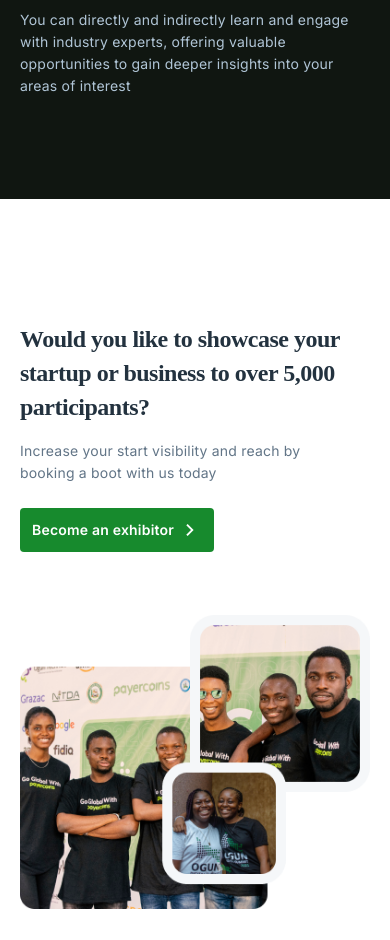
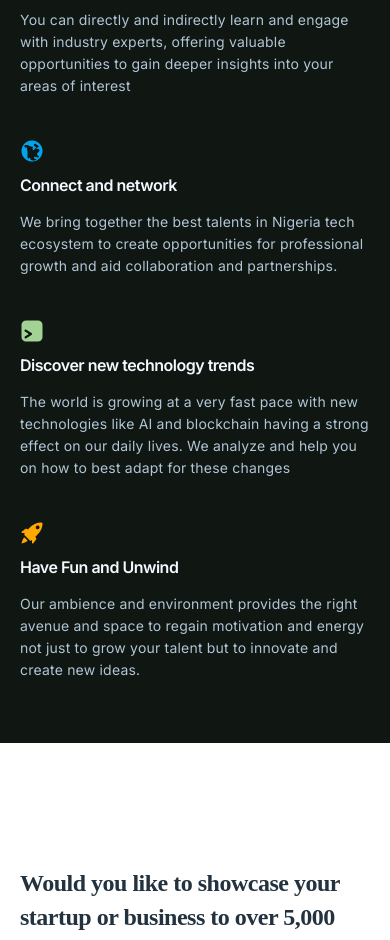
Before and after one commit to Paulmat33/Ogun-Summit, a React (Vite) app: page / in a window 390 px wide. Shown: the part 3160-4100 px from the top of the page. Built offline with nearby package versions, Linux system fonts and the light colour scheme; a web font is replaced by a local one.

Commit message:
sectionB editted

```diff
--- a/src/Components/Footer/Footer.css
+++ b/src/Components/Footer/Footer.css
@@ -91,6 +91,11 @@ line-height: 18px;
 letter-spacing: 0.20000000298023224px;
 text-align: left;
 padding-top: 48px;
-
 }
 }
+
+@media (max-width: 320px) {
+  .footer-copyright p{
+    text-align: center ;
+  }
+}
--- a/src/Components/SectionB/SectionB.css
+++ b/src/Components/SectionB/SectionB.css
@@ -105,6 +105,16 @@
   .video img {
     width: 100%;
   }
+  .access-industry {
+    display: grid;
+    grid-template-columns: 1fr 1fr;
+    gap: 20px;
+    padding-bottom: 100px;
+  }
+  .sectionB-text-3 {
+    width: 100%;
+    padding-bottom: 22px;
+  }
 }
 
 @media (max-width: 425px) {
@@ -116,7 +126,6 @@
   }
   .sectionB-text-sm {
     display: block;
-    /* width: 335px; */
   }
   .sectionB-text-sm h2 {
     font-family: var(--platypi);
@@ -158,23 +167,32 @@ text-align: left;
     letter-spacing: 0.20000000298023224px;
     text-align: left;
   }
-.access-industry {
+  /* .access-industry {
     display: flex;
     flex-direction: column;
     gap: 40px;
     padding-bottom: 80px;
+  } */
+  .access-industry {
+    display: grid;
+    grid-template-columns: 1fr;
+    gap: 20px;
+    padding-bottom: 40px;
   }
   .sectionB-text-3 {
+    width: 100%;
+    padding-bottom: 22px;
+  }
+  /* .sectionB-text-3 {
     width: 335px;
     padding-bottom: 22px;
-}
+  } */
   .sectionB-text-3 h4 {
     font-size: 16px;
     font-weight: 600;
     line-height: 20px;
     letter-spacing: -0.5px;
     text-align: left;
-
   }
   .sectionB-text-3 p {
     font-size: 14px;
@@ -185,7 +203,7 @@ text-align: left;
   }
 }
 @media (max-width: 320px) {
-  .sectionB-text-3 p{
+  .sectionB-text-3 p {
     width: 85%;
   }
 }
--- a/src/Components/SectionB/SectionB.jsx
+++ b/src/Components/SectionB/SectionB.jsx
@@ -1,6 +1,9 @@
 import "./SectionB.css";
 import video from "../../assets/Video.png";
 import fire from "../../assets/fire.png";
+import northAmerica from "../../assets/north-america.png";
+import code from "../../assets/code.png";
+import rocket from "../../assets/rocket.png";
 
 const SectionB = () => {
   return (
@@ -49,6 +52,30 @@ const SectionB = () => {
             into your areas of interest
           </p>
         </div>
+
+        <div className="sectionB-text-3">
+          <img src={northAmerica} alt="fire" />
+          <h4>Connect and network</h4>
+          <p>
+          We bring together the best talents in Nigeria tech ecosystem to create opportunities for professional growth and aid collaboration and partnerships.
+          </p>
+        </div>
+
+        <div className="sectionB-text-3">
+          <img src={code} alt="fire" />
+          <h4>Discover new technology trends</h4>
+          <p>
+          The world is growing at a very fast pace with new technologies like AI and blockchain having a strong effect on our daily lives. We analyze and help you on how to best adapt for these changes
+          </p>
+        </div>
+
+        <div className="sectionB-text-3">
+          <img src={rocket} alt="fire" />
+          <h4>Have Fun and Unwind</h4>
+          <p>
+          Our ambience and environment provides the right avenue and space to regain motivation and energy not just to grow your talent but to innovate and create new ideas.
+          </p>
+        </div>
       </div>
     </div>
   );
--- a/src/index.css
+++ b/src/index.css
@@ -51,3 +51,11 @@
     padding-right: 20px;
   }
 }
+
+@media (max-width: 320px) {
+  .container{
+    padding-left: 10px;
+    padding-right: 10px;
+    overflow-x: hidden;
+  }
+}
```
Also changed, not shown: src/assets/rocket.png (added). Lines whose indentation alone changed are shown as unchanged.
